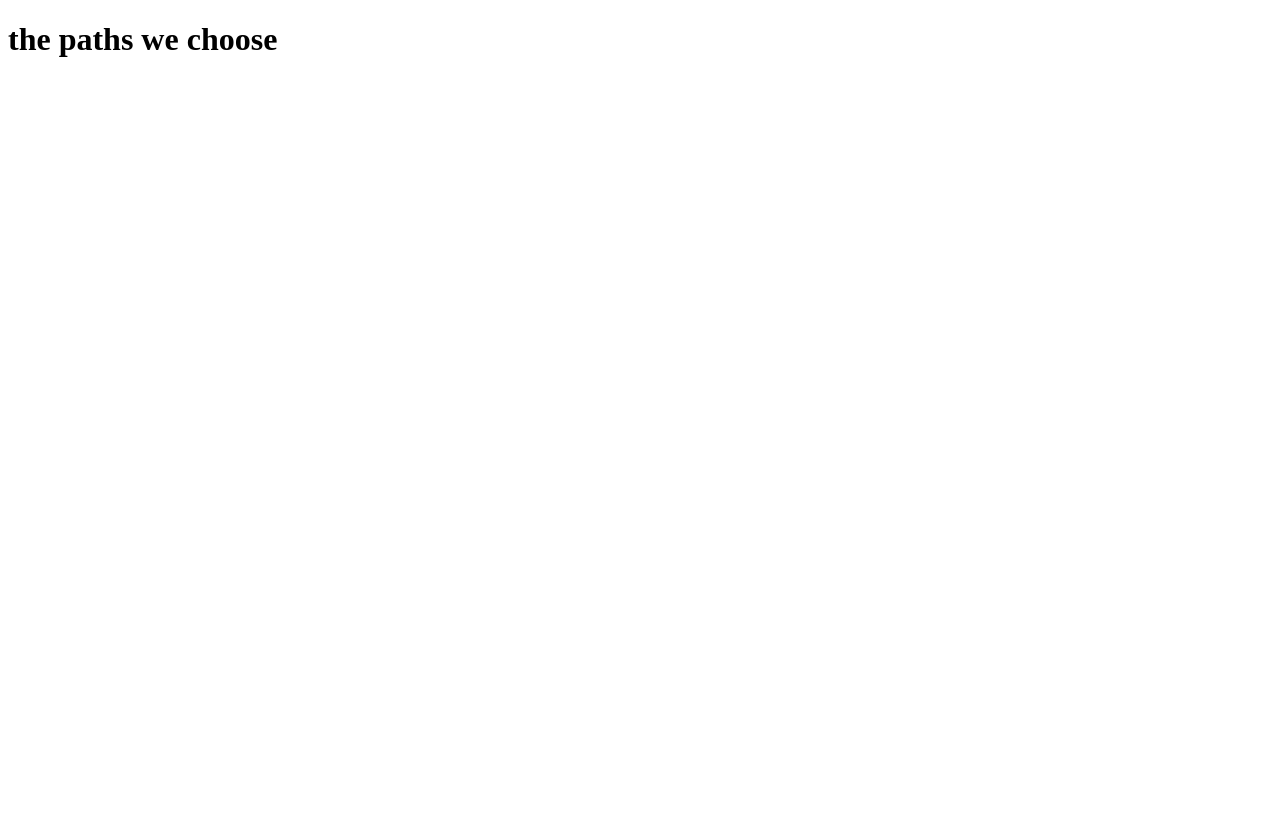
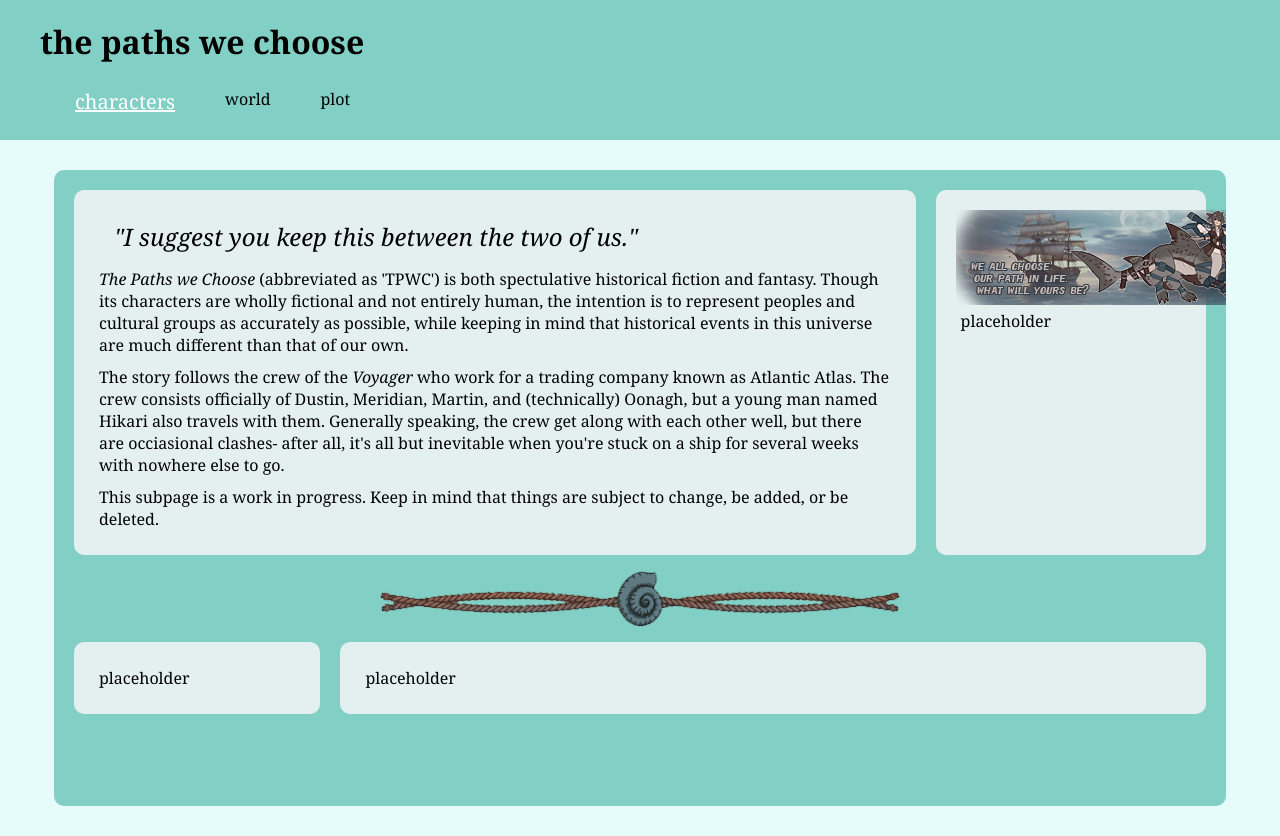
Before and after one commit to DragonCloudBurst/nekoweb-site, a plain HTML site: page paths.html in a window 1280 px wide. Before the commit the page ends 800 px from the top, so only its background shows below. Drawn offline with Linux system fonts and the light colour scheme.

Commit message:
update with newer content on site

```diff
--- /dev/null
+++ b/paths.css
@@ -0,0 +1,91 @@
+
+* {
+	font-family: Georgia;
+	margin: 0px;
+	padding: 0px;
+
+}
+
+html {
+	background-color: #e6fcfa;
+	overflow-x: hidden;
+	overflow-y: scroll;
+}
+
+h1 {
+	margin-left: 20px;
+	padding: 20px;
+}
+
+header {
+	background-color: #82cfc6;
+}
+nav {
+	display: flex;
+	flex-direction: row;
+	padding: 0px 0px 20px 50px;
+
+}
+
+nav p {
+	margin: 0px 20px;
+}
+
+p {
+	padding: 5px;
+}
+
+.main-container {
+	background-color: #82cfc6;
+	margin: 30px auto;
+	padding: 10px;
+	width: 90%;
+	height: 77vh;
+	border-radius: 10px;
+	overflow-y: scroll;
+	overflow-x: scroll;
+}
+
+.secondary-container {
+	background-color: #e4f0f0;
+	padding: 20px;
+	margin: 10px;
+	border-radius: 10px;
+}
+
+#container-1, #container-4 {
+	width: 80%;
+}
+
+#container-2, #container-3 {
+	width: 20%;
+}
+
+.tertiary-container {
+	display: flex;
+}
+
+.quote {
+	font-size: 24px;
+	padding: 10px 20px;
+}
+
+.divider {
+	margin: auto;
+	padding: 5px;
+	display: block;
+}
+
+.img-display {
+	display: block;
+	margin: auto;
+}
+
+a {
+	font-size: 20px;
+	color: #fff;
+}
+
+ul {
+	padding-left: 40px;
+}
--- a/paths.html
+++ b/paths.html
@@ -2,25 +2,54 @@
 <html>
     <head>
         <title>the paths we choose</title>
+        <meta lang="en" charset="UTF-8">
+        <link type="text/css" rel="stylesheet" href="paths.css">
     </head>
     <body>
     	<header>
     		<h1>the paths we choose</h1>
     		<nav>
-
+    			<a href="https://eyayah.nekoweb.org/tpwc_charcters.html"><p>characters</p></a>
+    			<p>world</p>
+    			<p>plot</p>
     		</nav>
     	</header>
 
-        <div>
+    	<div class="main-container">
+    		<div class="tertiary-container">
+		        <div class="secondary-container" id="container-1">
+		        	<p class="quote"><em>"I suggest you keep this between the two of us."</em></p>
+		        	<p><i>The Paths we Choose</i> (abbreviated as 'TPWC') is both spectulative historical fiction and fantasy. Though its characters are wholly fictional and not entirely human,
+		        	the intention is to represent peoples and cultural groups as accurately as possible, while keeping in mind that historical events in this universe are much different than that of our own.</p>
 
-        </div>
+		        	<p>The story follows the crew of the <i>Voyager</i> who work for a trading company known as Atlantic Atlas. The crew consists officially of Dustin, Meridian, Martin, and (technically) Oonagh, but
+		        	a young man named Hikari also travels with them. Generally speaking, the crew get along with each other well, but there are occiasional clashes- after all, it's all but inevitable
+		        	when you're stuck on a ship for several weeks with nowhere else to go.</p>
 
-        <div>
+		        	<p>This subpage is a work in progress. Keep in mind that things are subject to change, be added, or be deleted.</p>
+		        </div>
 
+		        <div class="secondary-container" id="container-2">
+		        	<img src="tpwc_images/sig.png" class="img-display" />
+		        	<p>placeholder</p>
+		        </div>
+	        </div>
+
+	        <img src="tpwc_images/divider.png" class="divider" />
+
+	        <div class="tertiary-container">
+	        	<div class="secondary-container" id="container-3">
+	        		<p>placeholder</p>
+	        	</div>
+	        	<div class="secondary-container" id="container-4">
+					<p>placeholder</p>
+	        	</div>
+	        </div>
         </div>
 
         <footer>
 
         </footer>
+        <script type="text/javascript" src="js/underwater.js"></script>
     </body>
 </html>
```
Also changed, not shown: contact.html (+2 -4 lines), tpwc_characters.html (added, +78 -0 lines), tpwc_images/about.png (added), tpwc_images/characters.png (added), tpwc_images/divider.png (added), tpwc_images/header.png (added), tpwc_images/intro.png (added), tpwc_images/lore.png (added), tpwc_images/plot.png (added), tpwc_images/sig.png (added), tpwc_images/world.png (added).
